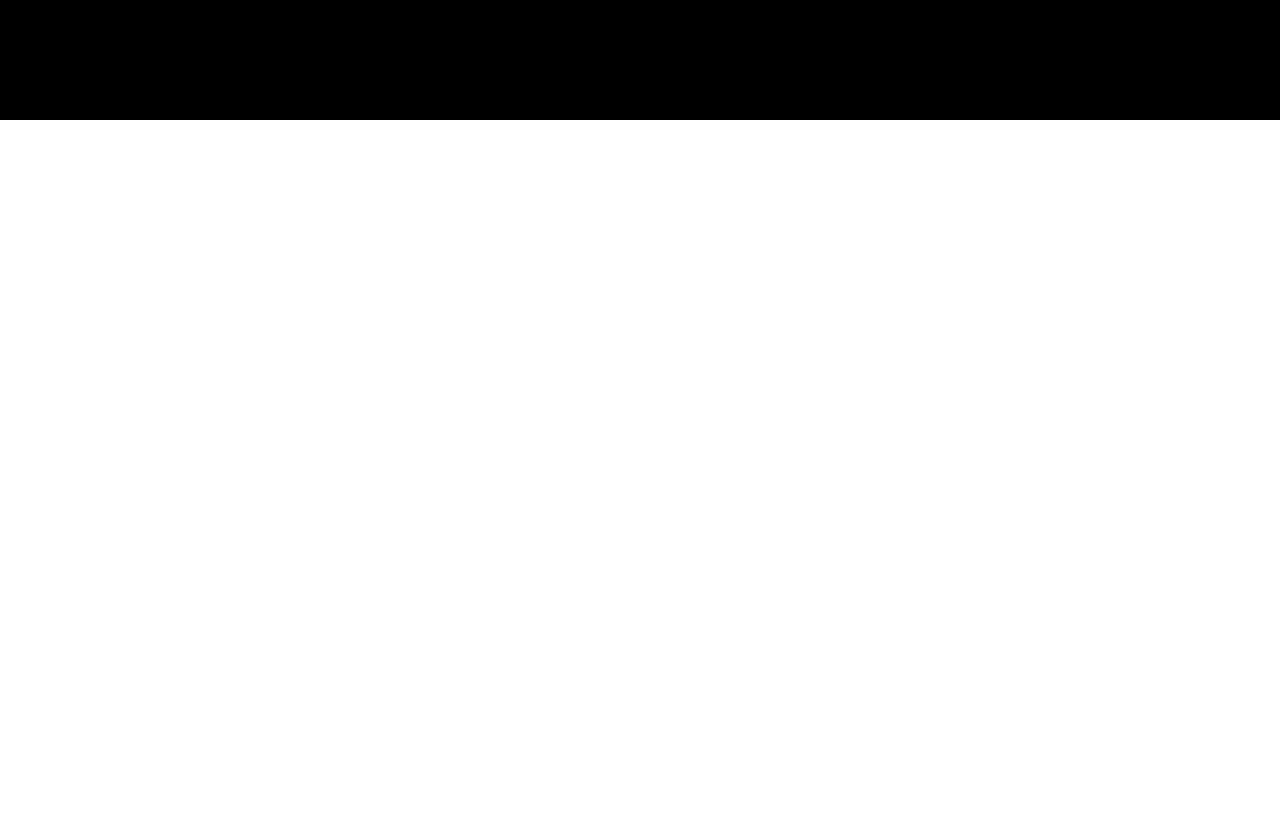
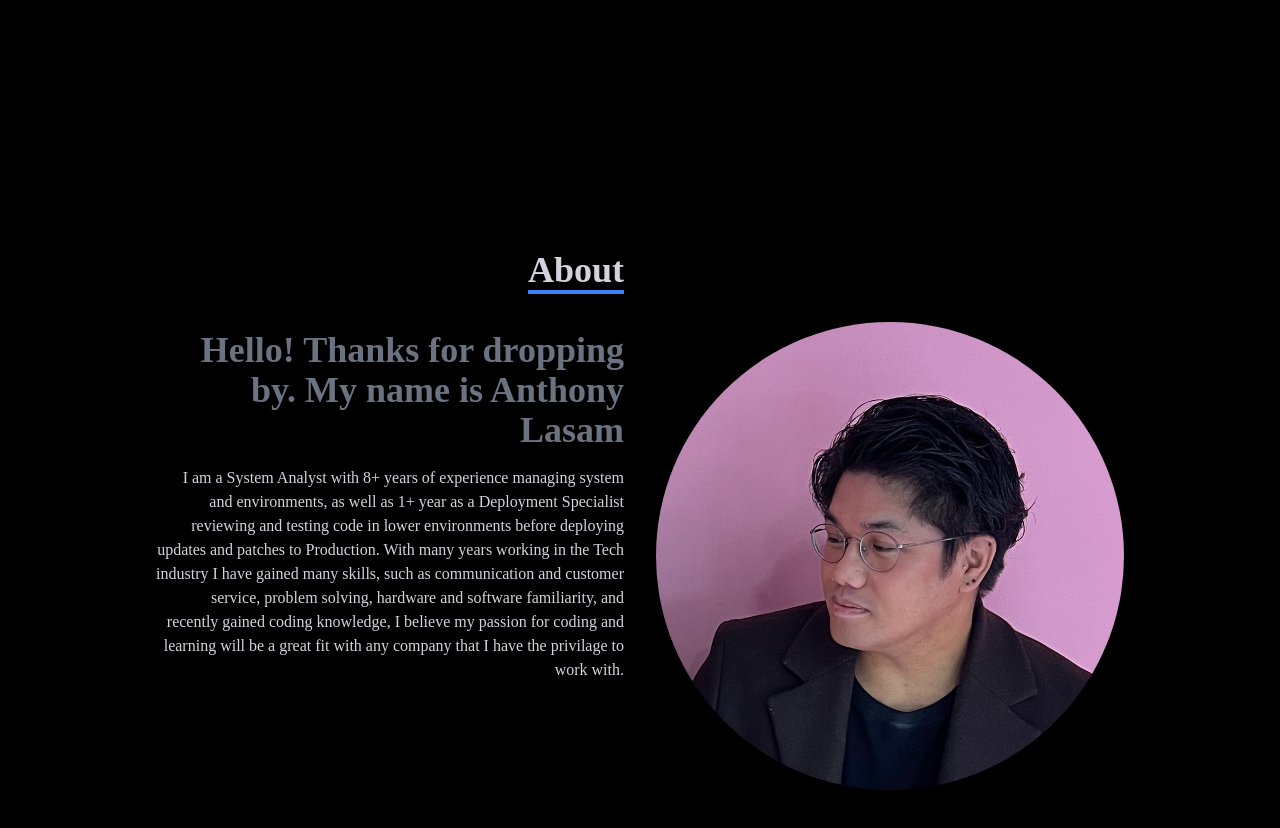
Before and after one commit to alasam/alasam.github.io, a React (Create React App) app: page / in a window 1280 px wide. Shown: the part 680-1508 px from the top of the page. Before the commit the page ends 800 px from the top, so only its background shows below. Built offline with nearby package versions, Linux system fonts and the light colour scheme.

Commit message:
add info and styling to about page, description to be finished later

```diff
--- a/src/App.js
+++ b/src/App.js
@@ -1,3 +1,4 @@
+import About from "./components/About";
 import Home from "./components/Home";
 import Navbar from "./components/Navbar";
 import Socials from "./components/Socials";
@@ -8,6 +9,7 @@ function App() {
       <Navbar />
       <Socials />
       <Home />
+      <About />
     </div>
   );
 }
--- /dev/null
+++ b/src/components/About.jsx
@@ -0,0 +1,42 @@
+import React from "react";
+import Avatar from "../assets/avatar.jpeg";
+
+const About = () => {
+  return (
+    <div name="about" className="w-full h-screen bg-black text-gray-300">
+      <div className="flex flex-col justify-center items-center w-full h-full">
+        <div className="max-w-[1000px] w-full grid grid-cols-2 gap-8">
+          <div className="sm:text-right pb-8 pl-4">
+            <p className="text-4xl font-bold inline border-b-4 border-blue-500">
+              About
+            </p>
+          </div>
+          <div></div>
+        </div>
+        <div className="max-w-[1000px] w-full grid sm:grid-cols-2 gap-8 px-4">
+          <div>
+            <p className="sm:text-right text-4xl font-bold py-2 text-gray-500">
+              Hello! Thanks for dropping by. My name is Anthony Lasam
+            </p>
+            <p className="sm:text-right py-2">
+              I am a System Analyst with 8+ years of experience managing system
+              and environments, as well as 1+ year as a Deployment Specialist
+              reviewing and testing code in lower environments before deploying
+              updates and patches to Production. With many years working in the
+              Tech industry I have gained many skills, such as communication and
+              customer service, problem solving, hardware and software
+              familiarity, and recently gained coding knowledge, I believe my
+              passion for coding and learning will be a great fit with any
+              company that I have the privilage to work with.
+            </p>
+          </div>
+          <div>
+            <img src={Avatar} className="rounded-full" />
+          </div>
+        </div>
+      </div>
+    </div>
+  );
+};
+
+export default About;
```
Also changed, not shown: src/assets/avatar.jpeg (added).
